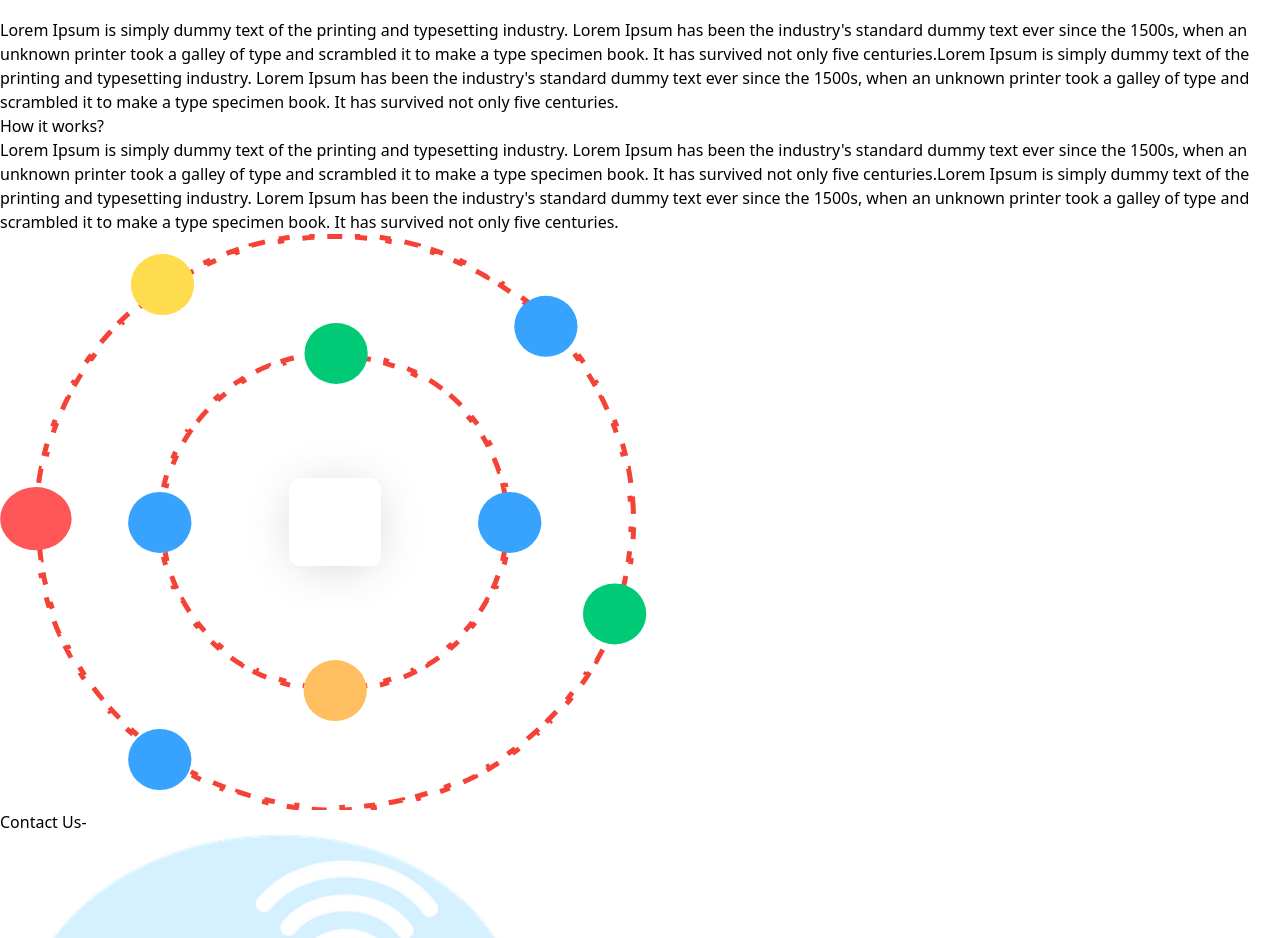
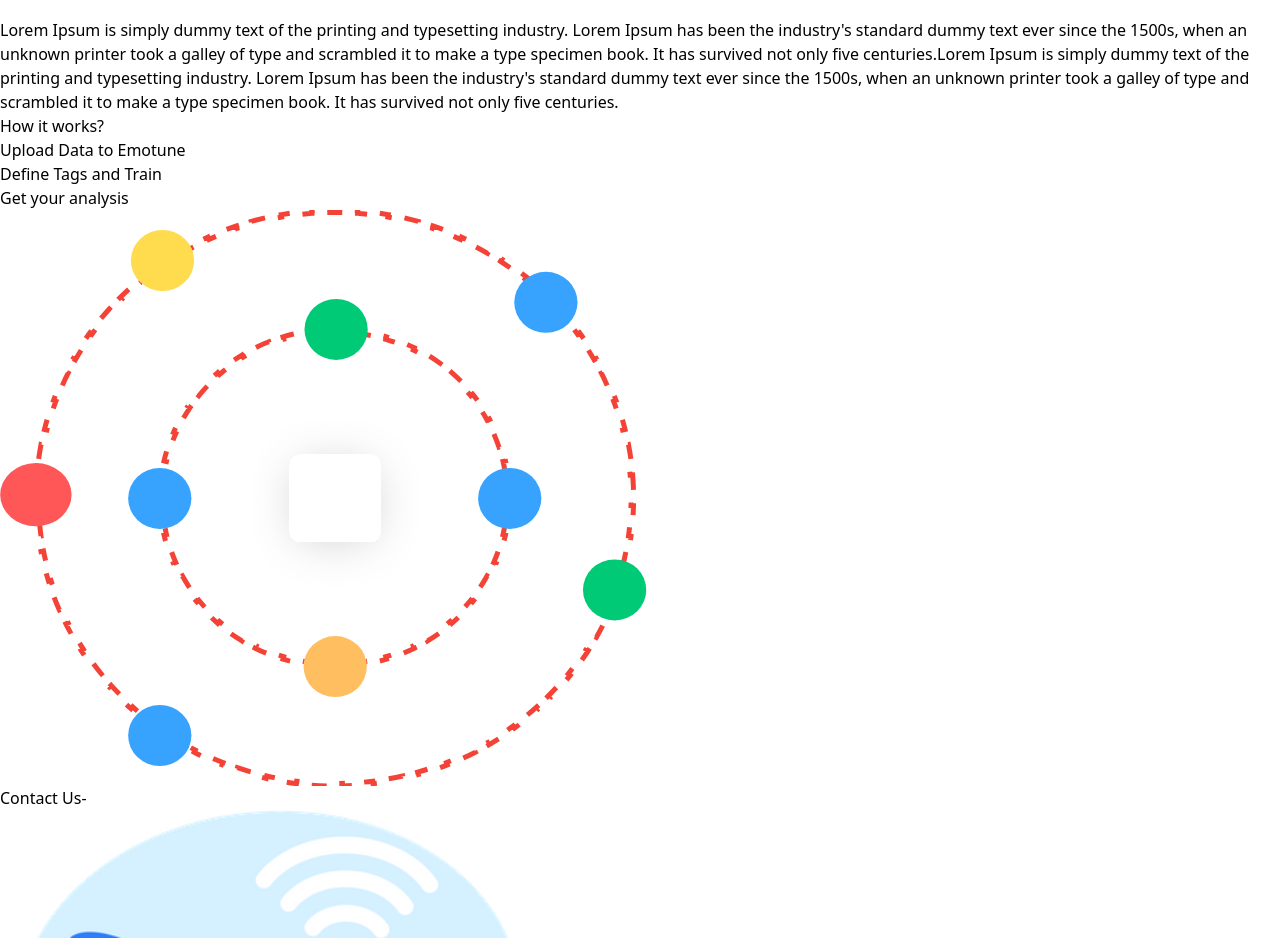
Before and after one commit to Shreya-Jash/Emotune-, a React (Vite) app in the folder frontend/: page / in a window 1280 px wide. Shown: the part 1760-2698 px from the top of the page. Built offline with nearby package versions, Linux system fonts and the light colour scheme; no server answers.

Commit message:
feat: updates in home page

```diff
--- a/frontend/src/components/Footer.jsx
+++ b/frontend/src/components/Footer.jsx
@@ -2,6 +2,6 @@
 
 export default function Footer() {
   return (
-    <div className="px-44 h-[50px] bg-[#043873] text-center text-white pt-3" id="footer">© 2024 Copyright: Emotune</div>
+    <div className="px-44 md:h-[50px] bg-[#043873] text-center text-white pt-3" id="footer">© 2024 Copyright: Emotune</div>
   )
 }
--- a/frontend/src/components/PopUp.jsx
+++ b/frontend/src/components/PopUp.jsx
@@ -50,7 +50,7 @@ const PopUp = ({ closeModal, setAuth }) => {
     <div className=" fixed left-0 top-0 w-full h-full  flex items-center justify-center bg-black/50">
       <div className="w-[700px] h-[550px] bg-white rounded-md">
         <div className="flex justify-between  w-auto">
-          <div className="flex justify-center align-middle items-center w-[60%]">
+          <div className="flex justify-center align-middle items-center w-[55%]">
             <div>
               <h1 className="text-blue-700 font-bold text-2xl text-center mb-3">
                 LOG IN
@@ -79,7 +79,7 @@ const PopUp = ({ closeModal, setAuth }) => {
               </form>
             </div>
           </div>
-          <div className="w-[40%] h-[550px] bg-blue-500">
+          <div className="w-[45%] h-[550px] bg-[url('/src/assets/loginBg.svg')]">
             <p
               onClick={() => closeModal("Modal was closed")}
               className="close flex justify-end mr-10 text-red-500 font-bold text-2xl cursor-pointer"
--- a/frontend/src/components/Working.jsx
+++ b/frontend/src/components/Working.jsx
@@ -1,24 +1,32 @@
 import WorkAs from "../assets/WorkAs.svg";
 export default function Working() {
   return (
-    <div className="bg-[#a5cefc77] px-4 lg:px-44 h-screen md:h-[600px] pt-7" id="working">
-      <h1 className="text-3xl md:text-5xl font-bold text-center md:text-left text-[#043873]">How it works?</h1>
+    <div
+      className="bg-[#a5cefc77] px-4 lg:px-44 h-screen md:h-[500px] pt-7"
+      id="working"
+    >
+      <h1 className="text-3xl md:text-5xl font-bold text-center md:text-left text-[#043873]">
+        How it works?
+      </h1>
       <div className="md:flex justify-between">
         <div className="md:w-1/2">
-          <h2 className="mt-10 text-center md:text-left md:w-3/4 md:pt-10">
-            Lorem Ipsum is simply dummy text of the printing and typesetting
-            industry. Lorem Ipsum has been the industry's standard dummy text
-            ever since the 1500s, when an unknown printer took a galley of type
-            and scrambled it to make a type specimen book. It has survived not
-            only five centuries.Lorem Ipsum is simply dummy text of the printing
-            and typesetting industry. Lorem Ipsum has been the industry's
-            standard dummy text ever since the 1500s, when an unknown printer
-            took a galley of type and scrambled it to make a type specimen book.
-            It has survived not only five centuries.
-          </h2>
+          <div className="mt-10 ml-10 text-center md:text-left md:w-3/4 md:pt-10">
+            <div className="flex mb-10">
+              <div className="w-5 h-5 bg-[#043873] rounded-lg mr-6 my-2"></div>
+              <h3 className="font-bold text-xl">Upload Data to Emotune</h3>
+            </div>
+            <div className="flex mb-10">
+              <div className="w-5 h-5 bg-[#043873] rounded-lg mr-6 my-2"></div>
+              <h3 className="font-bold text-xl">Define Tags and Train</h3>
+            </div>
+            <div className="flex">
+              <div className="w-5 h-5 bg-[#043873] rounded-lg mr-6 my-2"></div>
+              <h3 className="font-bold text-xl">Get your analysis</h3>
+            </div>
+          </div>
         </div>
         <div className="md:w-1/2 flex justify-end align-middle">
-            <img src={WorkAs} className="md:h-[90%]" />
+          <img src={WorkAs} className="md:h-[70%]" />
         </div>
       </div>
     </div>
```
